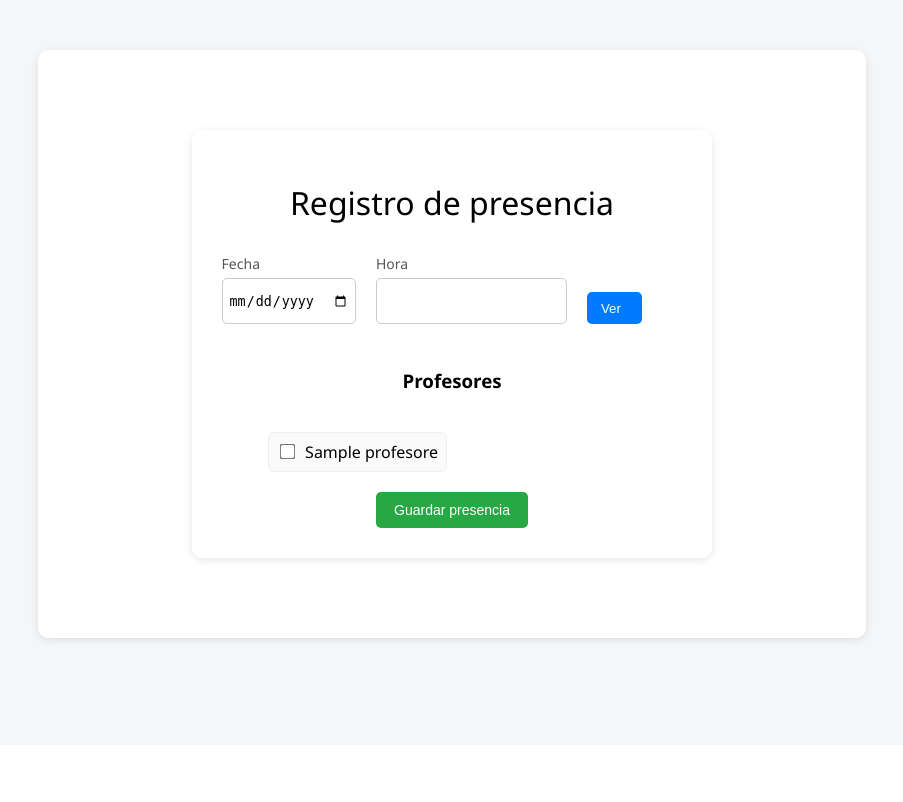
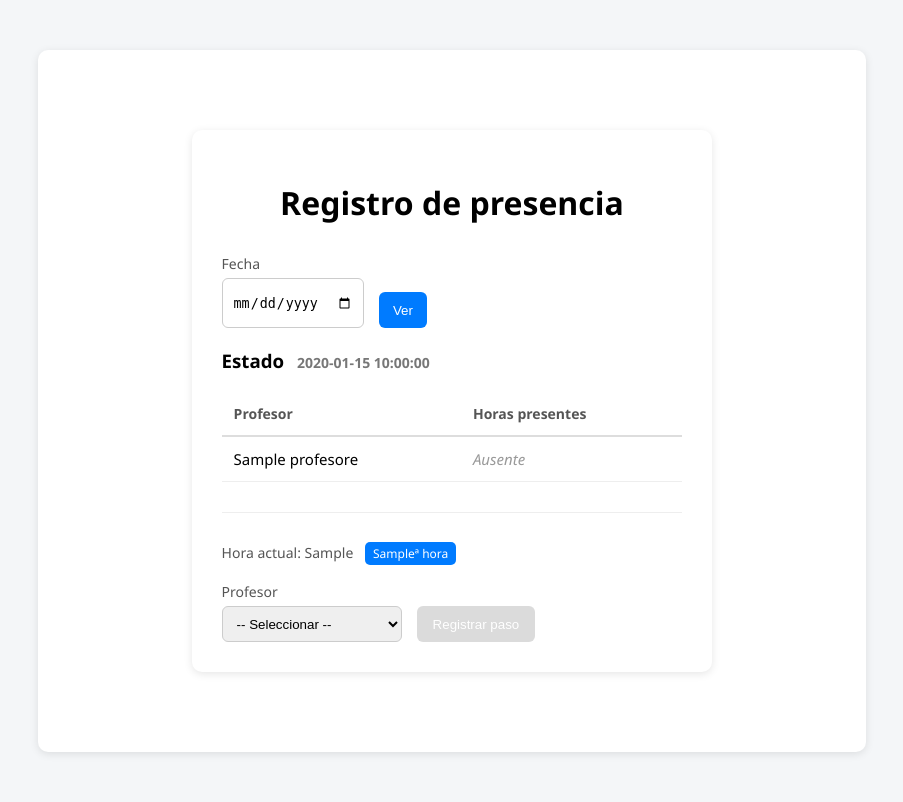
Before and after one commit to yagoaresarmesto/ACT_Proyecto_Guardias, a Flask app: template templates/vista_presencia.html in a window 1280 px wide. Shown: the part 55-857 px from the top of the page, without its empty margins (188-1091 px from the left). Before the commit the page ends 701 px from the top, so only its background shows below. Run offline with Flask 3, Linux system fonts and the light colour scheme; the template is opened without the code that fills it: most values are stand-ins (such as "Sample title", 1, 10 or a date in 2020).

Commit message:
Vista presencia terminada, registra entrada, salida. Sin incluir el registro por hardware

```diff
--- a/app.py
+++ b/app.py
@@ -1,5 +1,5 @@
 from flask import Flask, render_template, request, redirect, url_for
-from datetime import date, datetime
+from datetime import date, datetime, time
 
 from modules.guardias.motor import generar_guardias, obtener_ranking_guardia
 from modules.db.db_manager import (
@@ -7,16 +7,15 @@ from modules.db.db_manager import (
     asignar_guardia,
     sumar_guardia,
     obtener_profesores,
-    borrar_presencia_hora
 )
 
-from modules.presencia.registro import registrar, obtener_presencia_dia
+from modules.presencia.registro import obtener_presencia_dia, registrar_evento
 
 app = Flask(__name__)
 
-# -----------------------------
+
 # GUARDIAS
-# -----------------------------
+
 @app.route('/guardias')
 def vista_guardias():
     fecha = request.args.get("fecha", date.today().isoformat())
@@ -34,7 +33,7 @@ def vista_guardias():
             g.hora
         )
 
-    print("\nGUARDIAS")
+    print("\n--- GUARDIAS ---")
     print("Fecha:", fecha)
 
     for g in guardias:
@@ -46,7 +45,7 @@ def vista_guardias():
 
     profesores_dict = {
         p.id_profesor: p.nombre
-        for p in profesores
+    for p in profesores
     }
 
     return render_template(
@@ -66,6 +65,7 @@ def asignar_guardia_manual():
     fecha = request.form.get('fecha')
 
     if not profesor_id:
+        print("⚠️ No se seleccionó profesor")
         return redirect(url_for('vista_guardias', fecha=fecha))
 
     profesor_id = int(profesor_id)
@@ -75,58 +75,99 @@ def asignar_guardia_manual():
 
     print("\n--- ASIGNACIÓN MANUAL ---")
     print("Guardia:", id_guardia)
-    print("Profesor asignado:", profesor_id)
+    print("Profesor:", profesor_id)
 
     return redirect(url_for('vista_guardias', fecha=fecha))
 
 
 # PRESENCIA
+
+def obtener_hora_lectiva_actual():
+    """
+    MODO TEST
+    Fuerza siempre la 3ª hora para poder probar el sistema sin depender del reloj real
+    """
+
+    return 3  # 🔥 CAMBIAR / ELIMINAR
+
+    # DESCOMENTAR PARA REGISTRAR HORA REAL
+
+    # ahora = datetime.now().time()
+    #
+    # tramos = [
+    #     (time(8, 50), time(9, 40), 1),
+    #     (time(9, 40), time(10, 30), 2),
+    #     (time(10, 30), time(11, 20), 3),
+    #
+    #     (time(11, 20), time(11, 40), None),  # Recreo
+    #
+    #     (time(11, 40), time(12, 30), 4),
+    #     (time(12, 30), time(13, 20), 5),
+    #     (time(13, 20), time(14, 10), 6),
+    #
+    #     (time(16, 0), time(17, 0), 7),
+    #     (time(17, 0), time(18, 0), 8),
+    #     (time(18, 0), time(19, 0), 9),
+    #     (time(19, 0), time(20, 0), 10),
+    # ]
+    #
+    # for inicio, fin, hora in tramos:
+    #     if inicio <= ahora < fin:
+    #         return hora
+    #
+    # return None
+
+
 @app.route('/presencia', methods=['GET', 'POST'])
 def vista_presencia():
 
     fecha = request.form.get("fecha") or request.args.get("fecha") or date.today().isoformat()
-    hora = int(request.form.get("hora") or request.args.get("hora") or 1)
+    hora_real = datetime.now().strftime("%H:%M")
+    hora_lectiva = obtener_hora_lectiva_actual()
 
+    # POST → registrar entrada/salida
     if request.method == 'POST':
-        seleccionados = request.form.getlist("profesores")
+        profesor_id = request.form.get("profesor_id")
 
-        print("\n--- GUARDANDO PRESENCIA ---")
+        if not profesor_id:
+            print("⚠️ No se seleccionó profesor")
+            return redirect(url_for('vista_presencia', fecha=fecha))
+
+        hora = obtener_hora_lectiva_actual()
+
+        print("\n--- REGISTRO DE PRESENCIA ---")
         print("Fecha:", fecha)
-        print("Hora:", hora)
-        print("Seleccionados:", seleccionados)
+        print("Profesor:", profesor_id)
+        print("Hora lectiva:", hora)
 
-        # 🔥 BORRAR presencia anterior
-        borrar_presencia_hora(fecha, hora)
+        registrar_evento(int(profesor_id), fecha, hora)
 
-        # 🔥 INSERTAR nueva presencia
-        for p_id in seleccionados:
-            registrar(int(p_id), fecha, hora)
+        return redirect(url_for('vista_presencia', fecha=fecha))
 
-        return redirect(url_for('vista_presencia', fecha=fecha, hora=hora))
-
-    # Obtener datos
+    # GET → mostrar estado
     profesores = obtener_profesores()
     presencia = obtener_presencia_dia(fecha)
 
-    # 🔥 FILTRAR presentes por hora
-    presentes = {
-        p["id_profesor"]
-        for p in presencia
-        if int(p["hora"]) == int(hora) and int(p["presente"]) == 1
-    }
+    presencia_por_profesor = {}
 
-    print("\n--- PRESENCIA ACTUAL ---")
-    print("Fecha:", fecha)
-    print("Hora:", hora)
-    print("Presentes:", presentes)
+    for p in presencia:
+        if int(p["presente"]) == 1:
+            presencia_por_profesor.setdefault(p["id_profesor"], []).append(int(p["hora"]))
+
+    presentes_ids = list(presencia_por_profesor.keys())
+
+    print("\n--- PRESENCIA ---")
+    print("Hora forzada:", hora_lectiva)
+    print("Presentes:", presentes_ids)
 
     return render_template(
         "vista_presencia.html",
         profesores=profesores,
-        presencia=presencia,
-        presentes=presentes,
+        presencia_por_profesor=presencia_por_profesor,
+        presentes_ids=presentes_ids,
         fecha=fecha,
-        hora=hora
+        hora_real=hora_real,
+        hora_lectiva=hora_lectiva
     )
 
 
--- a/modules/guardias/motor.py
+++ b/modules/guardias/motor.py
@@ -82,3 +82,9 @@ def generar_guardias(dia_semana, fecha):
 
     ausencias = detectar_ausencias(dia_semana, fecha)
     crear_guardias_desde_ausencias(ausencias, fecha)
+
+    print("\n--- AUSENCIAS DETECTADAS ---")
+    for a in ausencias:
+        print(a.hora, a.aula, a.id_profesor_ausente)
+
+    crear_guardias_desde_ausencias(ausencias, fecha)
--- a/static/estilos.css
+++ b/static/estilos.css
@@ -1,3 +1,5 @@
+/** BASE **/
+
 body {
     font-family: 'Segoe UI', Arial, sans-serif;
     background-color: #f4f6f8;
@@ -31,14 +33,13 @@ body {
     text-decoration: none;
     color: #555;
     font-size: 15px;
-    transition: color 0.2s ease;
 }
 
 .nav-links a:hover {
     color: #000;
 }
 
-/* CONTENEDOR GENERAL */
+/* CONTENEDOR */
 
 .container {
     width: 60%;
@@ -52,32 +53,35 @@ body {
 h1 {
     text-align: center;
     margin-bottom: 30px;
-    font-weight: 500;
 }
 
-/* TABLAS GENERALES */
+/* TABLAS */
 
 table {
     width: 100%;
     border-collapse: collapse;
+    margin-top: 15px;
 }
 
 th {
     text-align: left;
     padding: 12px;
     border-bottom: 2px solid #ddd;
+    font-size: 14px;
+    color: #555;
 }
 
 td {
     padding: 12px;
     border-bottom: 1px solid #eee;
+    font-size: 15px;
 }
 
 tr:hover {
-    background-color: #f9f9f9;
+    background-color: #f8fafc;
 }
 
-/* FORMULARIOS GENERALES */
+/* FORMULARIOS */
 
 form {
     display: flex;
@@ -86,21 +90,19 @@ form {
 }
 
 select {
-    padding: 5px;
-    border-radius: 5px;
+    padding: 6px 10px;
+    border-radius: 6px;
     border: 1px solid #ccc;
+    min-width: 180px;
 }
 
-
-/** VISTA GUARDIAS**/
-
+/* GUARDIAS */
 
 .ausente {
     color: #E5BE01;
     font-weight: bold;
 }
 
-/* Profesor asignado */
 .asignado {
     color: #28a745;
     font-weight: bold;
@@ -114,14 +116,11 @@ select {
 .sin-guardias {
     color: #666;
     font-style: italic;
-    margin-top: 10px;
 }
-
 
 .form-inline {
     display: flex;
     gap: 8px;
-    align-items: center;
     flex-wrap: wrap;
 }
 
@@ -131,20 +130,20 @@ select {
     color: white;
     border: none;
     border-radius: 5px;
-    cursor: pointer;
 }
 
 .btn-asignar:hover {
     background-color: #0056b3;
 }
-/** VISTA PRESENCIA **/
+/* -----------------------------
+   PRESENCIA
+----------------------------- */
 
 .presencia-filtros {
     display: flex;
-    align-items: flex-end;
-    gap: 20px;
-    margin-bottom: 25px;
-    flex-wrap: wrap;
+    align-items: flex-end; /* 🔥 clave para alinear con inputs */
+    gap: 15px;
+    margin-bottom: 20px;
 }
 
 .presencia-campo {
@@ -159,76 +158,129 @@ select {
 }
 
 .presencia-campo input {
-    padding: 6px;
-    border-radius: 5px;
+    padding: 6px 10px;
+    border-radius: 6px;
     border: 1px solid #ccc;
-    height: 32px;
+    height: 36px; /* 🔥 consistente */
 }
+
+.fecha-inline {
+    font-size: 14px;
+    color: #777;
+    margin-left: 8px;
+}
+
+/* BOTÓN VER */
 
 .presencia-btn-ver {
     background-color: #007bff;
     color: white;
     border: none;
-    border-radius: 5px;
+    border-radius: 6px;
+    height: 36px; /* 🔥 igual que input */
+    padding: 0 14px;
+    display: inline-flex;
+    align-items: center;
     cursor: pointer;
-    height: 32px;
-    width: 55px;
-    padding: 0 14px;
-    display: flex;
-    align-items: center;
 }
 
 .presencia-btn-ver:hover {
     background-color: #0056b3;
 }
 
-.presencia-box {
-    display: flex;
-    flex-direction: column;
-    gap: 20px;
+/* SECCIÓN REGISTRO */
+
+.presencia-seccion {
+    margin-top: 30px;
+    padding-top: 20px;
+    border-top: 1px solid #eee;
 }
 
-.presencia-lista {
-    display: grid;
-    grid-template-columns: repeat(2, 1fr);
-    gap: 10px;
-    max-width: 500px;
-    margin: 0 auto;
+/* FORMULARIO REGISTRO */
+
+.form-presencia {
+    display: flex;
+    align-items: flex-end; /* 🔥 clave */
+    gap: 15px;
+    flex-wrap: wrap;
 }
 
-.presencia-item {
-    display: flex;
-    align-items: center;
-    gap: 8px;
-    padding: 8px;
-    border: 1px solid #eee;
+.form-presencia select {
+    padding: 6px 10px;
     border-radius: 6px;
-    background-color: #fafafa;
-    cursor: pointer;
-    transition: all 0.2s ease;
+    border: 1px solid #ccc;
+    min-width: 180px;
+    height: 36px; /* 🔥 consistente */
 }
 
-.presencia-item:hover {
-    background-color: #f0f0f0;
-}
-
-.presencia-item input {
-    transform: scale(1.2);
-}
+/* BOTÓN REGISTRAR */
 
 .presencia-btn-guardar {
-    align-self: flex-start;
-    padding: 10px 18px;
+    height: 36px; /* 🔥 igual que select */
+    padding: 0 16px; /* 🔥 sin padding vertical */
     background-color: #28a745;
     color: white;
     border: none;
-    border-radius: 5px;
+    border-radius: 6px;
+    font-weight: 500;
+    display: inline-flex;
+    align-items: center;
     cursor: pointer;
-    align-self: center;
-    font-size: 14px;
-    font-weight: 500;
 }
 
 .presencia-btn-guardar:hover {
     background-color: #218838;
 }
+
+.presencia-btn-guardar:disabled {
+    background-color: #ccc;
+    cursor: not-allowed;
+    opacity: 0.7;
+}
+
+/* INFO HORA */
+
+.info-hora {
+    font-size: 14px;
+    color: #555;
+    margin: 10px 0 20px 0;
+}
+
+/* BADGE HORA */
+
+.hora-badge {
+    background: #007bff;
+    color: white;
+    padding: 3px 8px;
+    border-radius: 5px;
+    font-size: 12px;
+    margin-left: 8px;
+}
+
+/* FUERA DE HORARIO */
+
+.fuera-horario {
+    color: #dc3545;
+    font-size: 13px;
+    margin-left: 8px;
+}
+
+/* HORAS PRESENTES */
+
+.horas-chip {
+    display: inline-block;
+    padding: 4px 8px;
+    margin-right: 5px;
+    border-radius: 5px;
+    background-color: #e9f2ff;
+    color: #007bff;
+    font-size: 13px;
+    font-weight: 500;
+}
+
+/* AUSENTE */
+
+.sin-presencia {
+    color: #999;
+    font-style: italic;
+}
--- a/templates/vista_presencia.html
+++ b/templates/vista_presencia.html
@@ -6,49 +6,112 @@
 
     <h1>Registro de presencia</h1>
 
-    <!-- 🔹 Filtros -->
     <form method="GET" class="presencia-filtros">
         <div class="presencia-campo">
             <label>Fecha</label>
             <input type="date" name="fecha" value="{{ fecha }}">
         </div>
-
-        <div class="presencia-campo">
-            <label>Hora</label>
-            <input type="number" name="hora" value="{{ hora }}" min="1">
-        </div>
-
         <button type="submit" class="presencia-btn-ver">Ver</button>
     </form>
 
-    <!-- 🔹 Lista de profesores -->
-    <form method="POST" class="presencia-box">
+            <h3>
+    Estado
+    <span class="fecha-inline">{{ fecha }}</span>
+</h3>
 
-        <input type="hidden" name="fecha" value="{{ fecha }}">
-        <input type="hidden" name="hora" value="{{ hora }}">
+    <table>
+        <tr>
+            <th>Profesor</th>
+            <th>Horas presentes</th>
+        </tr>
 
-        <h3>Profesores</h3>
+        {% for p in profesores %}
+        <tr>
+            <td>{{ p.nombre }}</td>
+            <td>
+                {% if p.id_profesor in presencia_por_profesor %}
+                    {% for h in presencia_por_profesor[p.id_profesor] %}
+                        <span class="horas-chip">{{ h }}</span>
+                    {% endfor %}
+                {% else %}
+                    <span class="sin-presencia">Ausente</span>
+                {% endif %}
+            </td>
+        </tr>
+        {% endfor %}
+    </table>
 
-        <div class="presencia-lista">
-            {% for p in profesores %}
-                <label class="presencia-item">
-                    <input
-                        type="checkbox"
-                        name="profesores"
-                        value="{{ p.id_profesor }}"
-                        {% if p.id_profesor in presentes %}checked{% endif %}
-                    >
-                    <span>{{ p.nombre }}</span>
-                </label>
-            {% endfor %}
-        </div>
+    <div class="presencia-seccion">
 
-        <button type="submit" class="presencia-btn-guardar">
-            Guardar presencia
-        </button>
 
-    </form>
+        <p class="info-hora">
+            Hora actual: {{ hora_real }}
+
+            {% if hora_lectiva %}
+                <span class="hora-badge">{{ hora_lectiva }}ª hora</span>
+            {% else %}
+                <span class="fuera-horario">(fuera de horario o recreo)</span>
+            {% endif %}
+        </p>
+
+        <form method="POST" class="form-presencia">
+
+            <input type="hidden" name="fecha" value="{{ fecha }}">
+
+            <div class="presencia-campo">
+                <label>Profesor</label>
+                <select name="profesor_id" id="profesor-select" required>
+                    <option value="">-- Seleccionar --</option>
+                    {% for p in profesores %}
+                        <option value="{{ p.id_profesor }}">{{ p.nombre }}</option>
+                    {% endfor %}
+                </select>
+            </div>
+
+            <button
+                id="btn-registro"
+                type="submit"
+                class="presencia-btn-guardar"
+                {% if not hora_lectiva %} disabled {% endif %}
+            >
+                Registrar paso
+            </button>
+
+        </form>
+
+    </div>
 
 </div>
 
+  <!-- Script para controlar el estado del botón guardar, tanto para desactivar el botón si esta fuera de horario lectivo saber si es entrada/salida, como si no hay profesor seleccionado -->
+<script>
+const select = document.getElementById("profesor-select");
+const boton = document.getElementById("btn-registro");
+
+const presentes = {{ presentes_ids | tojson }};
+
+function actualizarBoton() {
+    const profesorId = parseInt(select.value);
+
+    if (!profesorId) {
+        boton.disabled = true;
+        boton.textContent = "Registrar paso";
+        return;
+    }
+
+    boton.disabled = false;
+
+
+    if (presentes.includes(profesorId)) {
+        boton.textContent = "Registrar salida";
+    } else {
+        boton.textContent = "Registrar entrada";
+    }
+}
+
+select.addEventListener("change", actualizarBoton);
+
+
+actualizarBoton();
+</script>
 {% endblock %}
--- a/test.py
+++ b/test.py
@@ -32,7 +32,7 @@ def test_horario():
 
     print("\nHorario:")
     for h in obtener_horario():
-        print(dict(h))  # 👈 este lo puedes dejar (no lo has modelado)
+        print(dict(h))
 
 
 def test_presencia():
@@ -74,6 +74,7 @@ def test_generar_guardias():
             g.ausente_nombre,
             g.cubre_nombre
         )
+
 
 
 def test_ranking():
```
Also changed, not shown: modules/db/db_manager.py (+23 -0 lines), modules/presencia/registro.py (+21 -2 lines).
